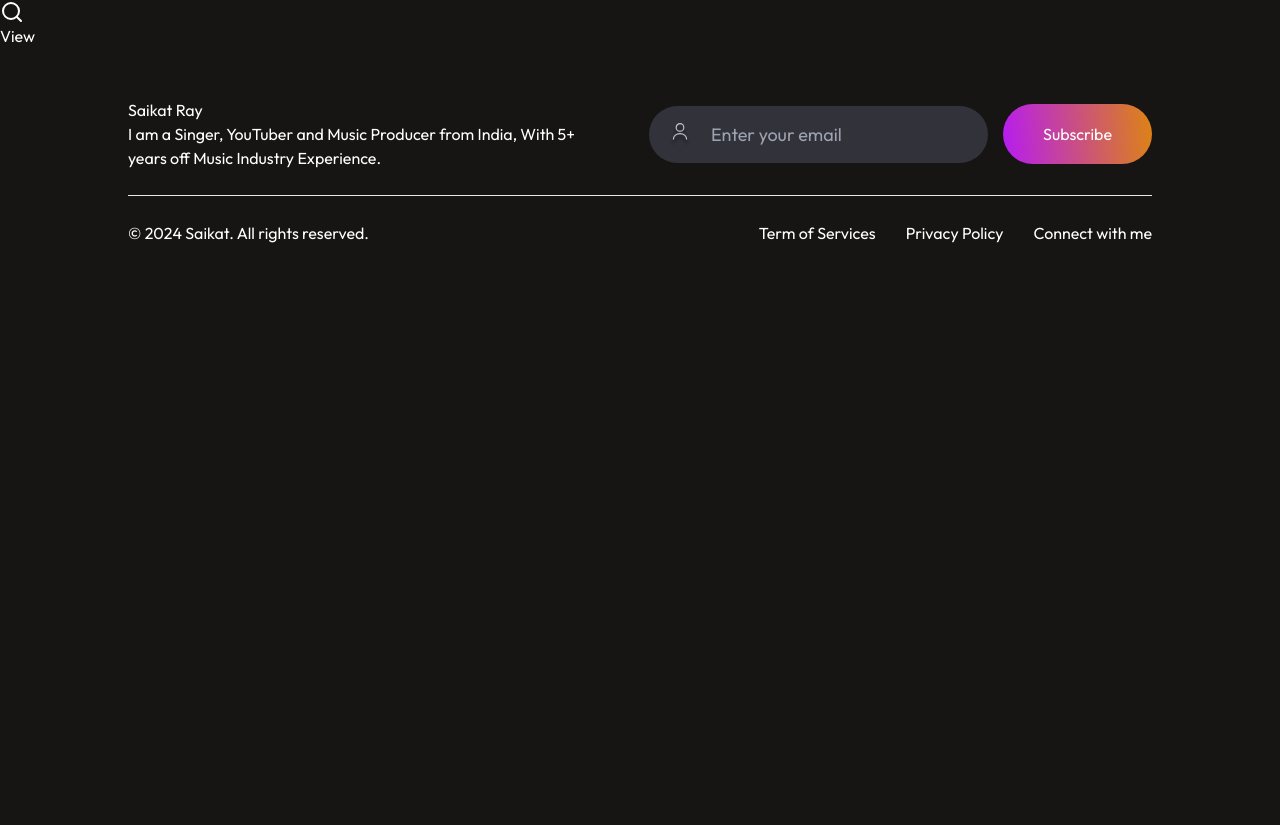
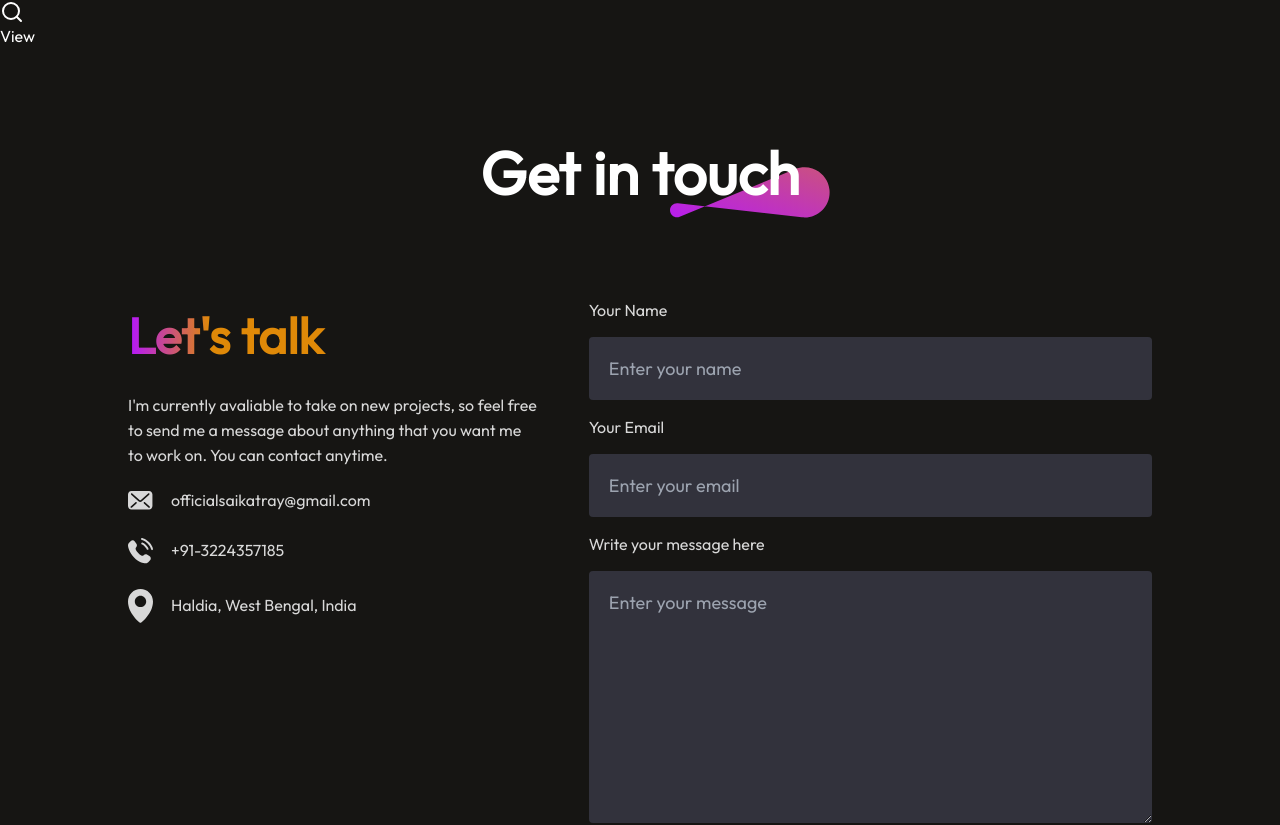
Before and after one commit to saikat0111/saikat-portfolio, a React (Vite) app: page / in a window 1280 px wide. Shown: the part 1354-2179 px from the top of the page. Before the commit the page ends 1659 px from the top, so only its background shows below. Built offline with nearby package versions, Linux system fonts and the light colour scheme.

Commit message:
redesign home page

```diff
--- a/src/Components/Hero/Hero.jsx
+++ b/src/Components/Hero/Hero.jsx
@@ -1,7 +1,7 @@
 // eslint-disable-next-line no-unused-vars
 import React from 'react'
 import banner_pic from "../../assets/banner2.webp"
-
+ import Contact from '../Contact/Contact'
 
 
 const Hero = () => {
@@ -46,16 +46,16 @@ const Hero = () => {
 
       </div>
 
-{/* youtube video gallery */}
+      {/* youtube video gallery */}
       <div className='p-6'>
-      <div className=" p-3 max-w-2xl text-center mx-auto">
-            <h1 className="block text-3xl font-bold text-white-800 sm:text-4xl md:text-5xl dark:text-white">Explore The <span className="text-blue-600">Gallery</span></h1>
+        <div className=" p-3 max-w-2xl text-center mx-auto">
+          <h1 className="block text-3xl font-bold text-white-800 sm:text-4xl md:text-5xl dark:text-white">Explore The <span className="text-blue-600">Gallery</span></h1>
 
-          </div>
+        </div>
 
         <div className="grid grid-cols-1 sm:grid-cols-3 gap-2">
           <div className="group block relative overflow-hidden rounded-lg">
-            <iframe className="w-full size-60 bg-gray-100 rounded-lg dark:bg-neutral-800" src="https://www.youtube.com/embed/s1FurN-5CQM?si=1R4vFHAwghzGrJDH"  allowfullscreen></iframe>
+            <iframe className="w-full size-60 bg-gray-100 rounded-lg dark:bg-neutral-800" src="https://www.youtube.com/embed/s1FurN-5CQM?si=1R4vFHAwghzGrJDH" allowfullscreen></iframe>
             <div className="absolute bottom-1 end-1 opacity-0 group-hover:opacity-100 transition">
               <div className="flex items-center gap-x-1 py-1 px-2 bg-white border border-gray-200 text-gray-800 rounded-lg dark:bg-neutral-900 dark:border-neutral-700 dark:text-neutral-200">
                 <svg className="shrink-0 size-3" xmlns="http://www.w3.org/2000/svg" width="24" height="24" viewBox="0 0 24 24" fill="none" stroke="currentColor" strokeWidth="2" strokeLinecap="round" strokeLinejoin="round"><circle cx="11" cy="11" r="8" /><path d="m21 21-4.3-4.3" /></svg>
@@ -65,7 +65,7 @@ const Hero = () => {
           </div>
 
           <div className="group block relative overflow-hidden rounded-lg">
-            <iframe className="w-full size-60 bg-gray-100 rounded-lg dark:bg-neutral-800"src="https://www.youtube.com/embed/m3lf-l1IMzc?si=9NNJFFxIQli0UfLd"  allowfullscreen></iframe>
+            <iframe className="w-full size-60 bg-gray-100 rounded-lg dark:bg-neutral-800" src="https://www.youtube.com/embed/m3lf-l1IMzc?si=9NNJFFxIQli0UfLd" allowfullscreen></iframe>
             <div className="absolute bottom-1 end-1 opacity-0 group-hover:opacity-100 transition">
               <div className="flex items-center gap-x-1 py-1 px-2 bg-white border border-gray-200 text-gray-800 rounded-lg dark:bg-neutral-900 dark:border-neutral-700 dark:text-neutral-200">
                 <svg className="shrink-0 size-3" xmlns="http://www.w3.org/2000/svg" width="24" height="24" viewBox="0 0 24 24" fill="none" stroke="currentColor" strokeWidth="2" strokeLinecap="round" strokeLinejoin="round"><circle cx="11" cy="11" r="8" /><path d="m21 21-4.3-4.3" /></svg>
@@ -97,7 +97,7 @@ const Hero = () => {
           </div>
 
           <div className="group block relative overflow-hidden rounded-lg">
-            <iframe className="w-full size-60 bg-gray-100 rounded-lg dark:bg-neutral-800" src="https://www.youtube.com/embed/mSUj6LiK2B0?si=gRFcMW3VVmfjmpLE"  allowfullscreen></iframe>
+            <iframe className="w-full size-60 bg-gray-100 rounded-lg dark:bg-neutral-800" src="https://www.youtube.com/embed/mSUj6LiK2B0?si=gRFcMW3VVmfjmpLE" allowfullscreen></iframe>
             <div className="absolute bottom-1 end-1 opacity-0 group-hover:opacity-100 transition">
               <div className="flex items-center gap-x-1 py-1 px-2 bg-white border border-gray-200 text-gray-800 rounded-lg dark:bg-neutral-900 dark:border-neutral-700 dark:text-neutral-200">
                 <svg className="shrink-0 size-3" xmlns="http://www.w3.org/2000/svg" width="24" height="24" viewBox="0 0 24 24" fill="none" stroke="currentColor" strokeWidth="2" strokeLinecap="round" strokeLinejoin="round"><circle cx="11" cy="11" r="8" /><path d="m21 21-4.3-4.3" /></svg>
@@ -107,7 +107,7 @@ const Hero = () => {
           </div>
 
           <div className="group block relative overflow-hidden rounded-lg">
-            <iframe className="w-full size-60 bg-gray-100 rounded-lg dark:bg-neutral-800" src="https://www.youtube.com/embed/Hujfo1tJyGw?si=3hpR4fbJ7dBoapBe"  allowfullscreen></iframe>
+            <iframe className="w-full size-60 bg-gray-100 rounded-lg dark:bg-neutral-800" src="https://www.youtube.com/embed/Hujfo1tJyGw?si=3hpR4fbJ7dBoapBe" allowfullscreen></iframe>
             <div className="absolute bottom-1 end-1 opacity-0 group-hover:opacity-100 transition">
               <div className="flex items-center gap-x-1 py-1 px-2 bg-white border border-gray-200 text-gray-800 rounded-lg dark:bg-neutral-900 dark:border-neutral-700 dark:text-neutral-200">
                 <svg className="shrink-0 size-3" xmlns="http://www.w3.org/2000/svg" width="24" height="24" viewBox="0 0 24 24" fill="none" stroke="currentColor" strokeWidth="2" strokeLinecap="round" strokeLinejoin="round"><circle cx="11" cy="11" r="8" /><path d="m21 21-4.3-4.3" /></svg>
@@ -121,6 +121,8 @@ const Hero = () => {
 
 
 
+      <Contact/>
+
     </div>
   )
 }
--- a/src/Components/Navbar/Navbar.jsx
+++ b/src/Components/Navbar/Navbar.jsx
@@ -3,7 +3,7 @@ import React, { useRef, useState } from 'react'
 import './Navbar.css'
 // import logo from '../../assets/logo.svg'
 import underline from '../../assets/nav_underline.svg'
-import AnchorLink from 'react-anchor-link-smooth-scroll'
+// import AnchorLink from 'react-anchor-link-smooth-scroll'
 import menu_open from '../../assets/menu_open.svg'
 import menu_close from '../../assets/menu_close.svg'
 import { NavLink } from 'react-router-dom'
@@ -33,7 +33,10 @@ const Navbar = () => {
         <li><NavLink className='anchor-link' to='/product'  ><p onClick={()=>setMenu("work")}>FL Studio Projects</p></NavLink>{menu==="work"?<img src={underline} alt=''/>:<></>}</li>
         <li><NavLink className='anchor-link'to='/contact' ><p onClick={()=>setMenu("contact")}>Contact</p></NavLink>{menu==="contact"?<img src={underline} alt=''/>:<></>}</li>
       </ul>
-      <div className="nav-connect"><AnchorLink className='anchor-link' offset={50} href='#contact'>Connect With Me</AnchorLink></div>
+      {/* <div className="nav-connect" to='/contact'><p onClick={()=>setMenu("contact")}>Connect With Me</p></div> */}
+      <NavLink className="nav-connect" to='/contact'>
+        <p onClick={() => setMenu("contact")}>Connect With Me</p>
+      </NavLink>
     </header>
   )
 }
```
